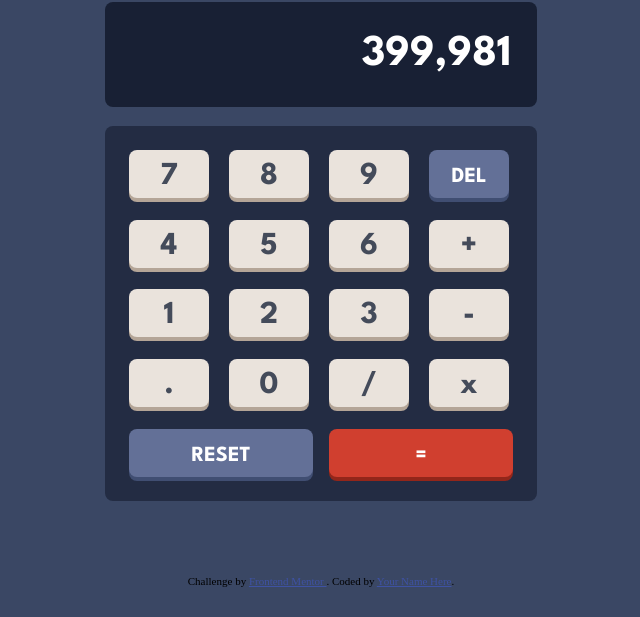
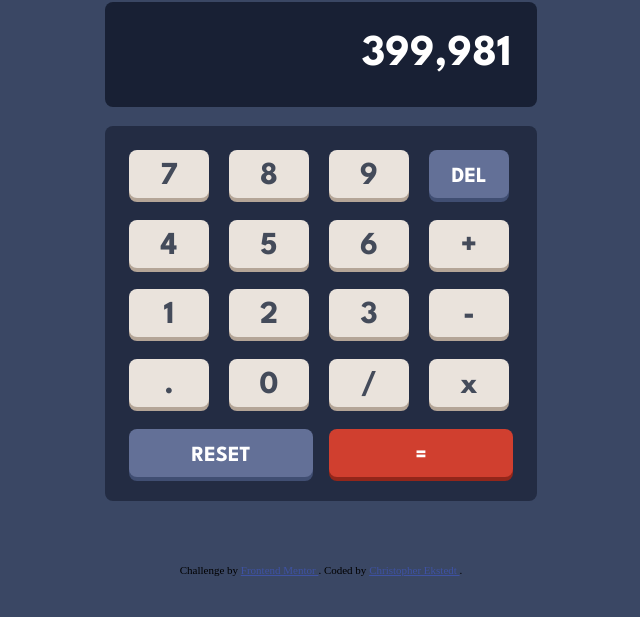
Before and after one commit to cekstedt/FEM-Calculator-App, a website with bundled scripts: page index.html in a window 1280 px wide. Shown: the part 183-800 px from the top of the page, without its empty margins (319-959 px from the left). Built offline with nearby package versions, Linux system fonts and the light colour scheme.

Commit message:
Personalize footer info.

```diff
--- a/index.html
+++ b/index.html
@@ -126,12 +126,22 @@
       </article>
     </main>
 
-    <footer class="attribution">
-      Challenge by
-      <a href="https://www.frontendmentor.io?ref=challenge" target="_blank">
-        Frontend Mentor
-      </a>
-      . Coded by <a href="#">Your Name Here</a>.
+    <footer>
+      <p class="attribution">
+        Challenge by
+        <a
+          href="https://www.frontendmentor.io?ref=challenge"
+          target="_blank"
+          rel="noopener noreferrer"
+        >
+          Frontend Mentor
+        </a>
+        . Coded by
+        <a href="https://www.frontendmentor.io/profile/cekstedt">
+          Christopher Ekstedt
+        </a>
+        .
+      </p>
     </footer>
 
     <script type="module" src="./src/main.js"></script>
```
